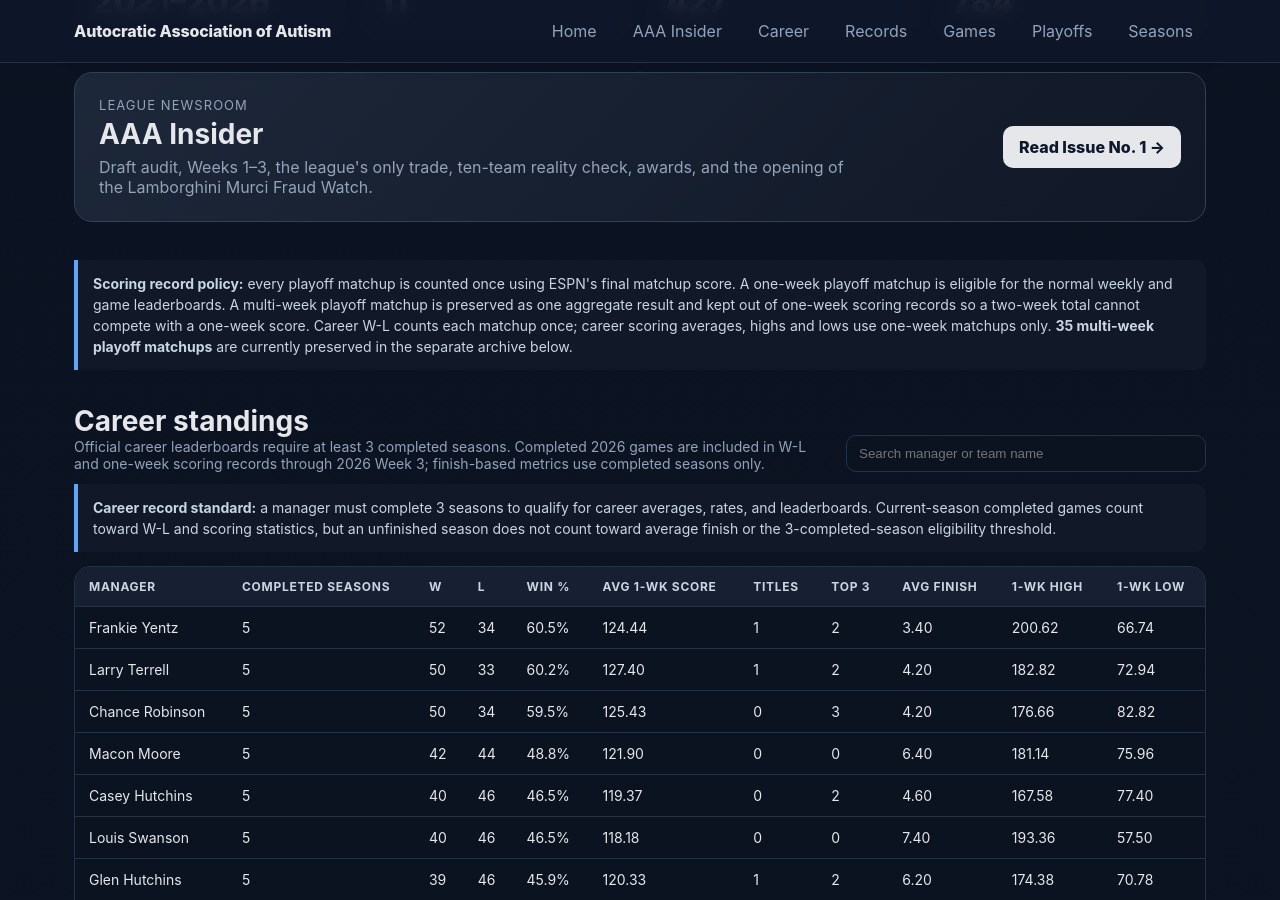
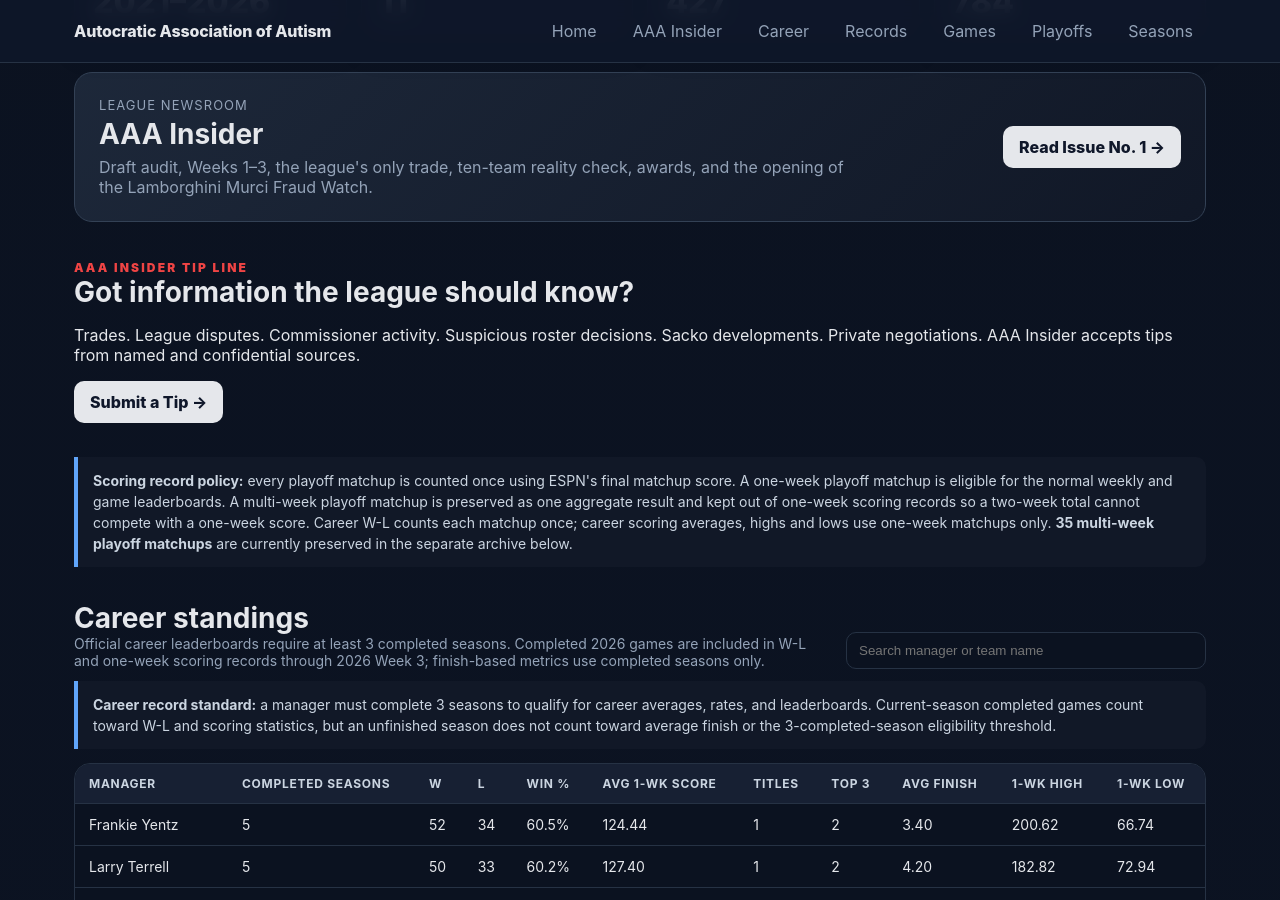
Before and after one commit to Autocratic-Association-of-Autism/AAA-Fantasy, a Jekyll site: the page built from index.html, in a window 1280 px wide and 900 px high, scrolled down 558 px. Built offline with Jekyll 4.4.1, drawn with Linux system fonts in a browser that asks for light colours.

Commit message:
Promote approved AAA Insider tip feature

```diff
--- a/index.html
+++ b/index.html
@@ -45,6 +45,15 @@
     <p>{% if latest %}{{ latest.summary }}{% else %}Draft audits, weekly recaps, lineup crimes, trade reviews, awards, and investigations nobody requested.{% endif %}</p>
   </div>
   {% if latest %}<a class="button" href="{{ latest.url | relative_url }}">Read Issue No. {{ latest.issue_number }} →</a>{% else %}<a class="button" href="{{ '/ledger.html' | relative_url }}">Open AAA Insider →</a>{% endif %}
+</section>
+
+<section class="home-tip-promo">
+  <div>
+    <div class="insider-kicker">AAA Insider Tip Line</div>
+    <h2>Got information the league should know?</h2>
+    <p>Trades. League disputes. Commissioner activity. Suspicious roster decisions. Sacko developments. Private negotiations. AAA Insider accepts tips from named and confidential sources.</p>
+  </div>
+  <a class="button home-tip-button" href="submit-tip.html">Submit a Tip →</a>
 </section>
 
 <section class="eligibility-note scoring-policy">
```
